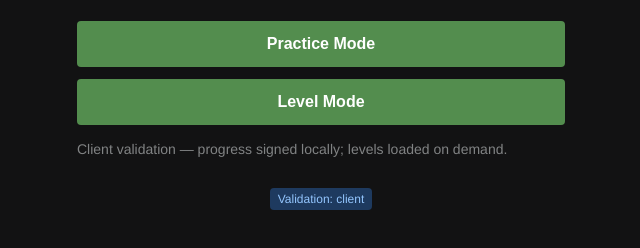
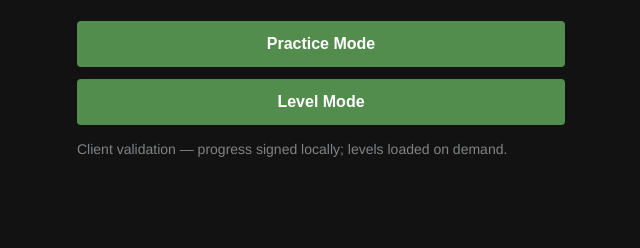
Before and after one commit to adam-steele/word-grid, a website built with Vite: page index.html in a window 1280 px wide. Shown: the part 86-334 px from the top of the page, without its empty margins (319-959 px from the left). Built offline with nearby package versions, Linux system fonts and the light colour scheme; no server answers.

Commit message:
Remove the mode badge

```diff
--- a/index.html
+++ b/index.html
@@ -14,7 +14,7 @@
       </header>
       <main id="main"></main>
       <footer class="footer">
-        <span id="mode-badge"></span>
+        <!-- <span id="mode-badge"></span> -->
       </footer>
     </div>
     <script type="module" src="/src/main.ts"></script>
```
Also changed, not shown: 1 other file.
